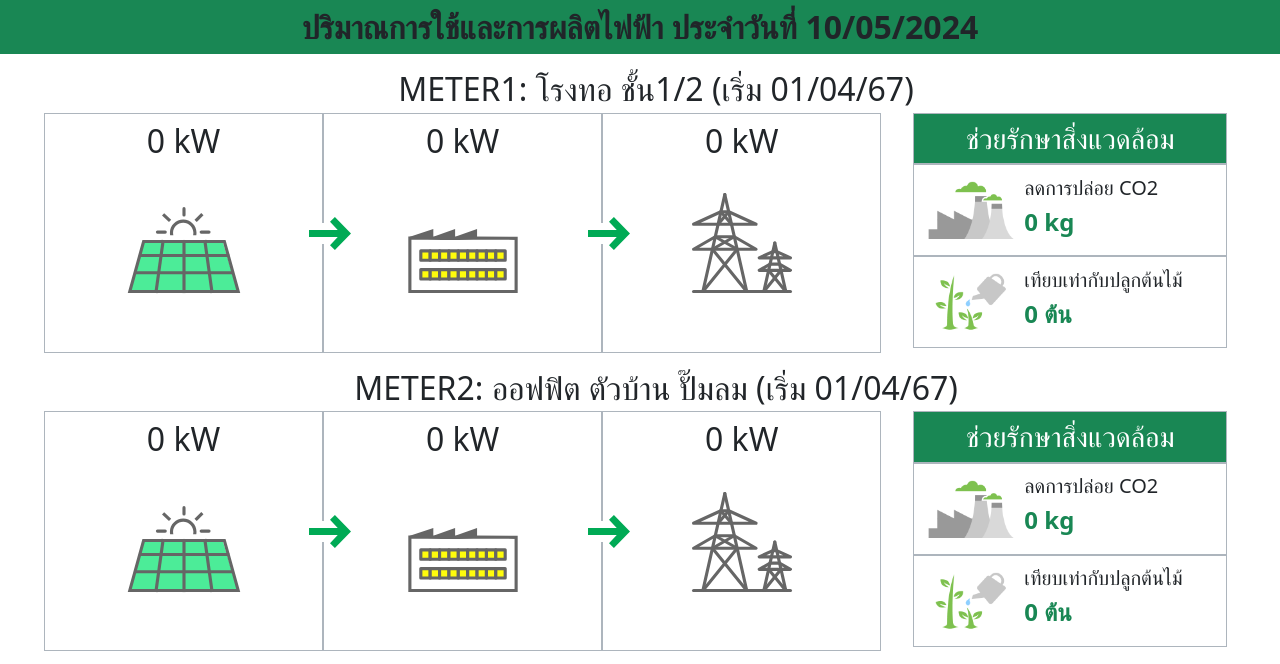
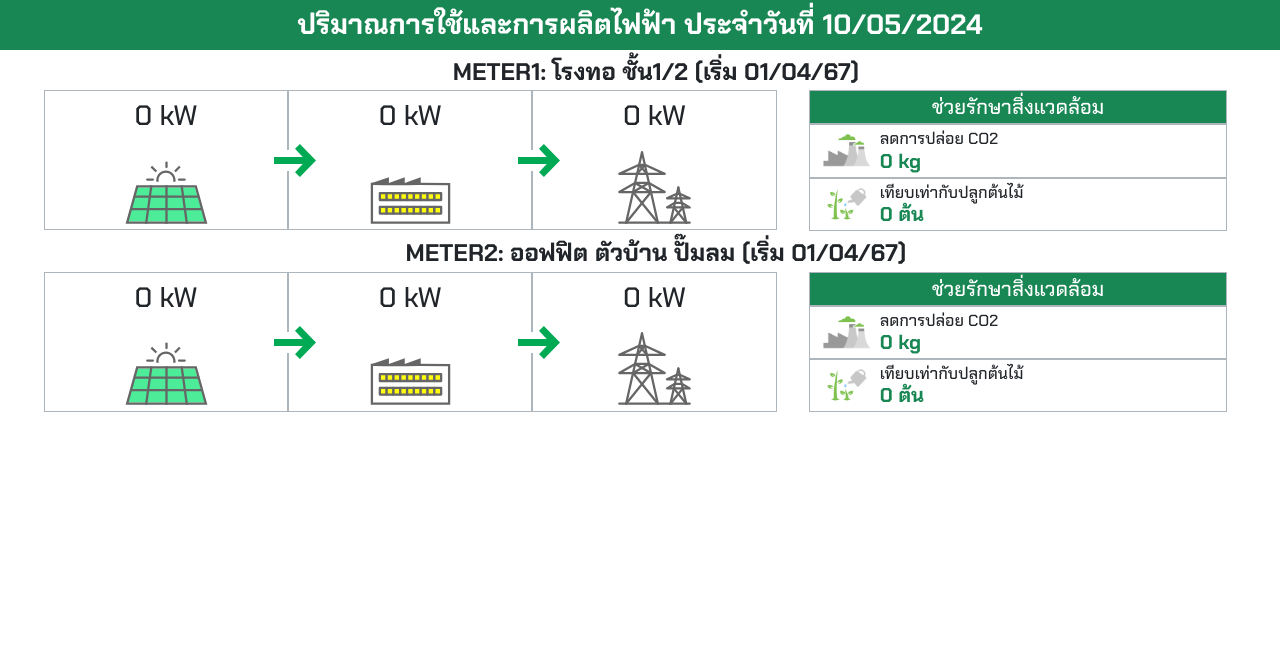
Before and after one commit to aiThanet/SolarEdge-Monitor-Dashboard, a plain HTML site: page Solar.html in a window 1280 px wide. Drawn offline with nearby package versions, Linux system fonts and the light colour scheme; no server answers.

Commit message:
Update Size For  1024x768

```diff
--- a/Solar.html
+++ b/Solar.html
@@ -1,6 +1,12 @@
 <html>
   <head>
     <meta charset="UTF-8" />
+    <link rel="preconnect" href="https://fonts.googleapis.com" />
+    <link rel="preconnect" href="https://fonts.gstatic.com" crossorigin />
+    <link
+      href="https://fonts.googleapis.com/css2?family=Chakra+Petch:ital,wght@0,300;0,400;0,500;0,600;0,700;1,300;1,400;1,500;1,600;1,700&display=swap"
+      rel="stylesheet"
+    />
     <script src="https://code.highcharts.com/highcharts.js"></script>
     <script src="https://cdnjs.cloudflare.com/ajax/libs/moment.js/2.30.1/moment.min.js"></script>
     <link
@@ -19,6 +25,12 @@
       integrity="sha256-/JqT3SQfawRcv/BIHPThkBvs0OEvtFFmqPF/lYI/Cxo="
       crossorigin="anonymous"
     ></script>
+    <style>
+      html,
+      body {
+        font-family: "Chakra Petch", sans-serif;
+      }
+    </style>
   </head>
   <body>
     <script>
@@ -151,6 +163,11 @@
               site.chart = Highcharts.chart(`${meter}-chart`, {
                 chart: {
                   type: "area",
+                  height: 340,
+                  style: {
+                    fontFamily: "Chakra Petch",
+                    fontSize: "1.2rem",
+                  },
                 },
                 title: {
                   text: `Power and Energy ${meter}`,
@@ -183,7 +200,7 @@
                   allowDecimals: false,
                   categories: dates,
                   gridLineWidth: 1,
-                  tickInterval: 8,
+                  tickInterval: 16,
                 },
                 yAxis: {
                   title: {
@@ -229,29 +246,29 @@
       updateBenefit();
       updateChart();
     </script>
-    <h2 class="fw-bold py-2 mb-0 bg-success text-center">
+    <h3 class="fw-bold py-2 mb-0 bg-success text-center text-white">
       ปริมาณการใช้และการผลิตไฟฟ้า ประจำวันที่ <span id="today"></span>
-    </h2>
+    </h3>
     <div class="container-fluid text-center mx-3">
       <div class="row">
         <div class="col-12" id="METER1">
           <div class="container-fluid text-center">
             <div class="row">
-              <h2 class="mt-3 mb-1">METER1: โรงทอ ชั้น1/2 (เริ่ม 01/04/67)</h2>
+              <h4 class="fw-bold mt-2 mb-1">METER1: โรงทอ ชั้น1/2 (เริ่ม 01/04/67)</h4>
             </div>
             <div class="row">
-              <div class="col-8 mx-3">
+              <div class="col-7 mx-3">
                 <div class="row" style="position: relative">
                   <div
                     class="col-4 border border-dark-subtle"
-                    style="height: 240px"
+                    style="height: 140px"
                   >
-                    <h2 class="mt-2" id="PV_VAL">0 kW</h2>
+                    <h3 class="mt-2 mb-0" id="PV_VAL">0 kW</h3>
                     <img
                       src="./PV.svg"
                       class="img-fluid"
                       alt="PV"
-                      style="width: 75%; max-width: 150px"
+                      style="width: 50%; max-width: 150px"
                     />
                   </div>
                   <img
@@ -270,14 +287,14 @@
                   />
                   <div
                     class="col-4 border border-dark-subtle"
-                    style="height: 240px"
+                    style="height: 140px"
                   >
-                    <h2 class="mt-2" id="LOAD_VAL">0 kW</h2>
+                    <h3 class="mt-2 mb-0" id="LOAD_VAL">0 kW</h3>
                     <img
                       src="./Load.svg"
                       class="img-fluid"
                       alt="Load"
-                      style="width: 75%; max-width: 150px"
+                      style="width: 50%; max-width: 150px"
                     />
                   </div>
                   <img
@@ -296,24 +313,24 @@
                   />
                   <div
                     class="col-4 border border-dark-subtle"
-                    style="height: 240px"
+                    style="height: 140px"
                   >
-                    <h2 class="mt-2" id="GRID_VAL">0 kW</h2>
+                    <h3 class="mt-2 mb-0" id="GRID_VAL">0 kW</h3>
                     <img
                       src="./Grid.svg"
                       class="img-fluid"
                       alt="Grid"
-                      style="width: 75%; max-width: 150px"
+                      style="width: 50%; max-width: 150px"
                     />
                   </div>
                 </div>
               </div>
-              <div class="col-3 mx-3">
+              <div class="col-4 mx-3">
                 <div class="row text-start">
                   <div class="col-12 bg-success border border-dark-subtle">
-                    <h3 class="mt-2 px-2 text-white text-center">
+                    <h5 class="my-1 px-2 text-white text-center">
                       ช่วยรักษาสิ่งแวดล้อม
-                    </h3>
+                    </h4=5>
                   </div>
                   <div class="col-12 border border-dark-subtle d-flex">
                     <div>
@@ -321,12 +338,12 @@
                         src="./se-co2-icon.png"
                         class="img-fluid"
                         alt="se-co2"
-                        style="width: 90px; height: 90px"
+                        style="width: 50px; height: 50px"
                       />
                     </div>
                     <div class="d-flex flex-column align-self-center ms-2">
-                      <h5>ลดการปล่อย CO2</h5>
-                      <h4 class="fw-bold text-success" id="SE_CO2">0 kg</h4>
+                      <h6 class="mt-1 mb-0">ลดการปล่อย CO2</h6>
+                      <h5 class="mb-1 fw-bold text-success" id="SE_CO2">0 kg</h5>
                     </div>
                   </div>
                   <div class="col-12 border border-dark-subtle d-flex">
@@ -335,12 +352,12 @@
                         src="./se-tree-icon.png"
                         class="img-fluid"
                         alt="se-tree"
-                        style="width: 90px; height: 90px"
+                        style="width: 50px; height: 50px"
                       />
                     </div>
                     <div class="d-flex flex-column align-self-center ms-2">
-                      <h5>เทียบเท่ากับปลูกต้นไม้</h5>
-                      <h4 class="fw-bold text-success" id="SE_TREE">0 ต้น</h4>
+                      <h6 class="mt-1 mb-0">เทียบเท่ากับปลูกต้นไม้</h6>
+                      <h5 class="mb-1 fw-bold text-success" id="SE_TREE">0 ต้น</h5>
                     </div>
                   </div>
                 </div>
@@ -351,23 +368,23 @@
         <div class="col-12" id="METER2">
           <div class="container-fluid text-center">
             <div class="row">
-              <h2 class="mt-3 mb-1">
+              <h4 class="fw-bold mt-2 mb-1">
                 METER2: ออฟฟิต ตัวบ้าน ปั๊มลม (เริ่ม 01/04/67)
-              </h2>
+              </h4>
             </div>
             <div class="row">
-              <div class="col-8 mx-3">
+              <div class="col-7 mx-3">
                 <div class="row" style="position: relative">
                   <div
                     class="col-4 border border-dark-subtle"
-                    style="height: 240px"
+                    style="height: 140px"
                   >
-                    <h2 class="mt-2" id="PV_VAL">0 kW</h2>
+                    <h3 class="mt-2 mb-0" id="PV_VAL">0 kW</h3>
                     <img
                       src="./PV.svg"
                       class="img-fluid"
                       alt="PV"
-                      style="width: 75%; max-width: 150px"
+                      style="width: 50%; max-width: 150px"
                     />
                   </div>
                   <img
@@ -386,14 +403,14 @@
                   />
                   <div
                     class="col-4 border border-dark-subtle"
-                    style="height: 240px"
+                    style="height: 140px"
                   >
-                    <h2 class="mt-2" id="LOAD_VAL">0 kW</h2>
+                    <h3 class="mt-2 mb-0" id="LOAD_VAL">0 kW</h3>
                     <img
                       src="./Load.svg"
                       class="img-fluid"
                       alt="Load"
-                      style="width: 75%; max-width: 150px"
+                      style="width: 50%; max-width: 150px"
                     />
                   </div>
                   <img
@@ -412,24 +429,24 @@
                   />
                   <div
                     class="col-4 border border-dark-subtle"
-                    style="height: 240px"
+                    style="height: 140px"
                   >
-                    <h2 class="mt-2" id="GRID_VAL">0 kW</h2>
+                    <h3 class="mt-2 mb-0" id="GRID_VAL">0 kW</h3>
                     <img
                       src="./Grid.svg"
                       class="img-fluid"
                       alt="Grid"
-                      style="width: 75%; max-width: 150px"
+                      style="width: 50%; max-width: 150px"
                     />
                   </div>
                 </div>
               </div>
-              <div class="col-3 mx-3">
+              <div class="col-4 mx-3">
                 <div class="row text-start">
                   <div class="col-12 bg-success border border-dark-subtle">
-                    <h3 class="mt-2 px-2 text-white text-center">
+                    <h5 class="my-1 px-2 text-white text-center">
                       ช่วยรักษาสิ่งแวดล้อม
-                    </h3>
+                    </h5>
                   </div>
                   <div class="col-12 border border-dark-subtle d-flex">
                     <div>
@@ -437,12 +454,12 @@
                         src="./se-co2-icon.png"
                         class="img-fluid"
                         alt="se-co2"
-                        style="width: 90px; height: 90px"
+                        style="width: 50px; height: 50px"
                       />
                     </div>
                     <div class="d-flex flex-column align-self-center ms-2">
-                      <h5>ลดการปล่อย CO2</h5>
-                      <h4 class="fw-bold text-success" id="SE_CO2">0 kg</h4>
+                      <h6 class="mt-1 mb-0">ลดการปล่อย CO2</h6>
+                      <h5 class="mb-1 fw-bold text-success" id="SE_CO2">0 kg</h5>
                     </div>
                   </div>
                   <div class="col-12 border border-dark-subtle d-flex">
@@ -451,12 +468,12 @@
                         src="./se-tree-icon.png"
                         class="img-fluid"
                         alt="se-tree"
-                        style="width: 90px; height: 90px"
+                        style="width: 50px; height: 50px"
                       />
                     </div>
                     <div class="d-flex flex-column align-self-center ms-2">
-                      <h5>เทียบเท่ากับปลูกต้นไม้</h5>
-                      <h4 class="fw-bold text-success" id="SE_TREE">0 ต้น</h4>
+                      <h6 class="mt-1 mb-0">เทียบเท่ากับปลูกต้นไม้</h6>
+                      <h5 class="mb-1 fw-bold text-success" id="SE_TREE">0 ต้น</h5>
                     </div>
                   </div>
                 </div>
```
